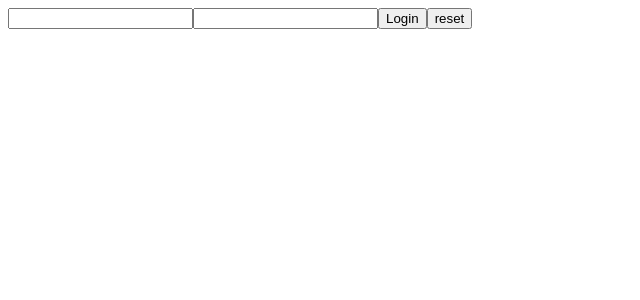
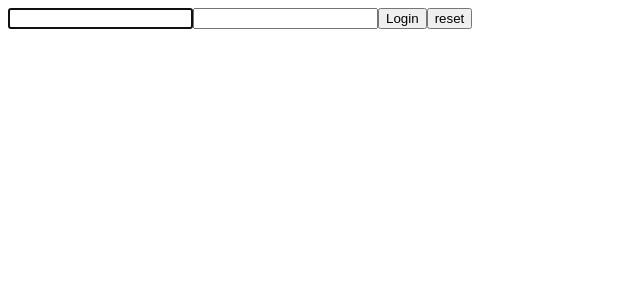
Before and after one commit to Joele-E/esercizio5_09, a React (Create React App) app: page / in a window 1280 px wide. Shown: the top 300 px of the page, without its empty margins (0-640 px from the left). Built offline with nearby package versions, Linux system fonts and the light colour scheme.

Commit message:
exercise done

```diff
--- a/src/Login.js
+++ b/src/Login.js
@@ -13,7 +13,7 @@ export default class Login extends React.Component {
     return (
       <div>
         <form ref={this._formRef} onSubmit={this.handleSubmit}>
-          <input name="username" type="text" />
+          <input name="username" type="text" autoFocus />
           <input name="password" type="password" />
 
           <button type="submit">Login</button>
```
